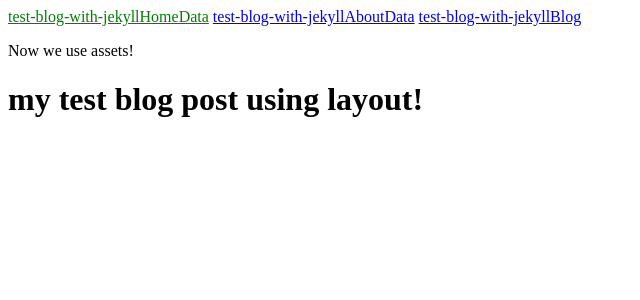
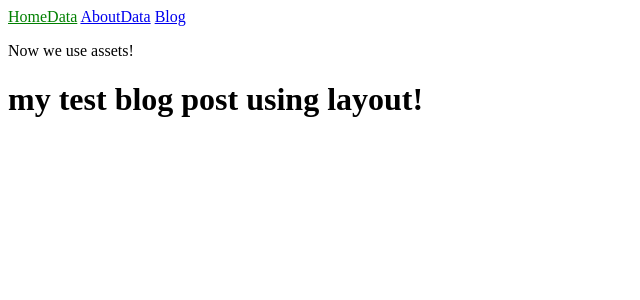
Before and after one commit to thomassuedbroecker/test-blog-with-jekyll, a Jekyll site: the page built from index.html, in a window 1280 px wide. Shown: the top 300 px of the page, without its empty margins (0-640 px from the left). Built offline with Jekyll 4.4.1, drawn with Linux system fonts in a browser that asks for light colours.

Commit message:
change the navigation `href="test-blog-with-jekyll/{{ item.link }}"`

```diff
--- a/_includes/navigation.html
+++ b/_includes/navigation.html
@@ -1,5 +1,5 @@
 <nav>
     {% for item in site.data.navigation %}
-      <a href="{{ item.link }}" {% if page.url == item.link %}class="current"{% endif %}>test-blog-with-jekyll{{ item.name }}</a>
+      <a href="test-blog-with-jekyll/{{ item.link }}" {% if page.url == item.link %}class="current"{% endif %}>{{ item.name }}</a>
     {% endfor %}
 </nav>
```
